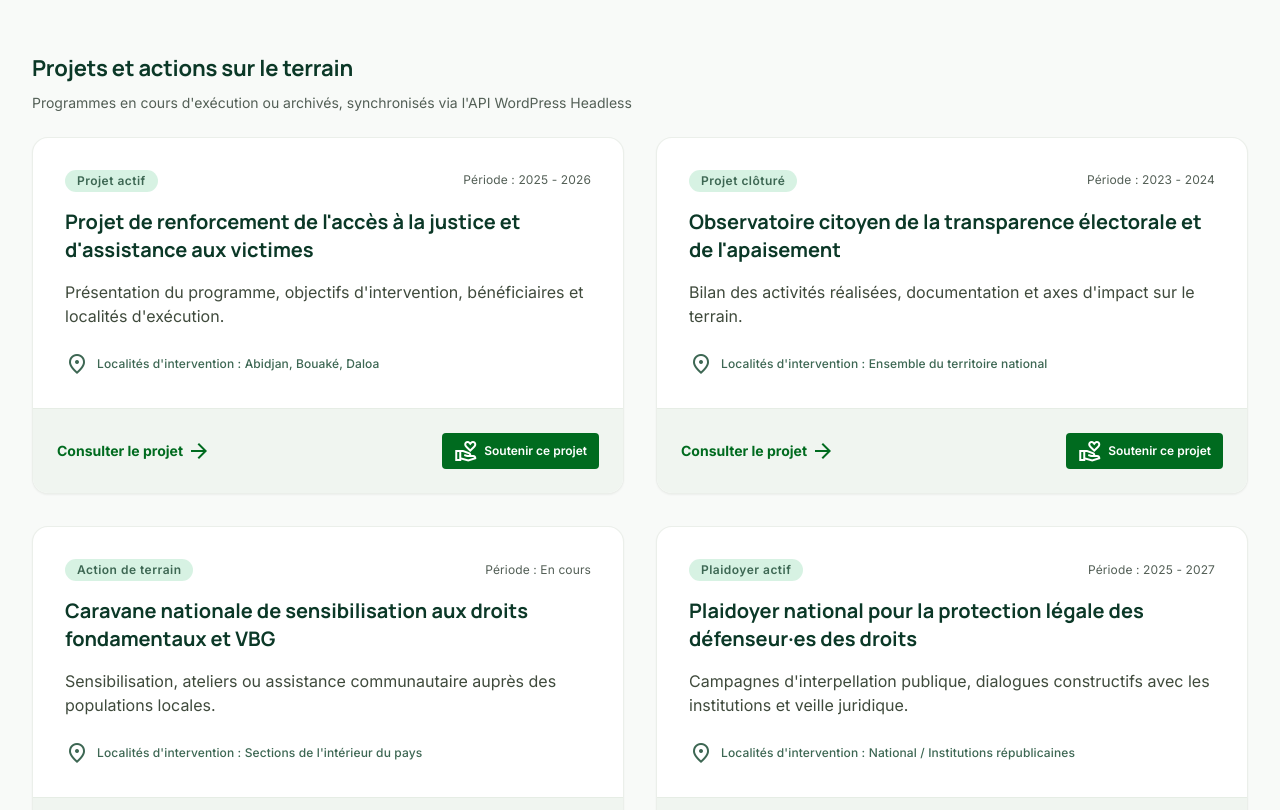
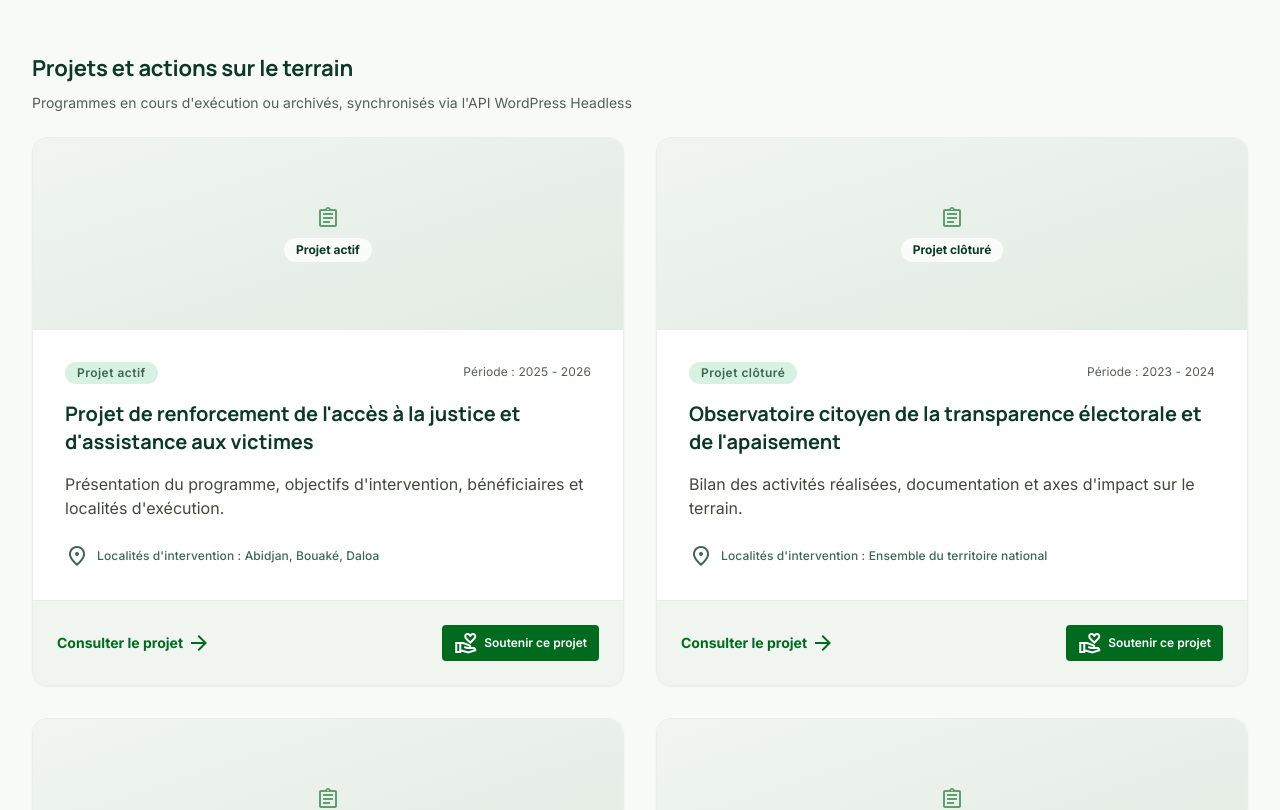
Before and after one commit to webdesigner-midh/midh, a Next.js app: page /nos-actions in a window 1280 px wide. Shown: the part 1960-2770 px from the top of the page. Built offline with nearby package versions, Linux system fonts and the light colour scheme; no server answers.

Commit message:
feat(ui): display project featured image on nos-actions page

```diff
--- a/src/app/nos-actions/page.tsx
+++ b/src/app/nos-actions/page.tsx
@@ -85,8 +85,32 @@ export default async function NosActionsPage() {
               <div
                 key={proj.id}
                 id={proj.slug}
-                className="bg-surface-container-lowest rounded-2xl overflow-hidden border border-outline-variant/30 flex flex-col justify-between shadow-sm hover:shadow-md transition-shadow"
+                className="bg-surface-container-lowest rounded-2xl overflow-hidden border border-outline-variant/30 flex flex-col justify-between shadow-sm hover:shadow-md transition-all group"
               >
+                <div>
+                  {/* Image mise en avant WordPress */}
+                  {proj.coverImage ? (
+                    <div className="relative h-56 sm:h-64 w-full overflow-hidden bg-surface-container">
+                      <img
+                        src={proj.coverImage}
+                        alt={proj.title}
+                        className="w-full h-full object-cover transition-transform duration-700 ease-out group-hover:scale-105"
+                      />
+                      <div className="absolute top-4 left-4">
+                        <span className="px-3 py-1 rounded-full bg-surface-container-lowest/90 backdrop-blur-md text-[#0B3827] font-label-md text-xs sm:text-label-md font-bold shadow-xs">
+                          {proj.statusLabel}
+                        </span>
+                      </div>
+                    </div>
+                  ) : (
+                    <div className="relative h-44 sm:h-48 w-full bg-gradient-to-br from-[#f0f5f0] to-[#e2ebe2] flex flex-col items-center justify-center p-6 text-center text-tertiary">
+                      <span className="material-symbols-outlined text-[40px] text-primary/60 mb-2">assignment</span>
+                      <span className="px-3 py-1 rounded-full bg-surface-container-lowest/80 text-[#0B3827] font-label-md text-xs font-bold">
+                        {proj.statusLabel}
+                      </span>
+                    </div>
+                  )}
+
                   <div className="p-6 sm:p-8 flex flex-col gap-4">
                     <div className="flex items-center justify-between flex-wrap gap-2">
                       <span className="px-3 py-1 rounded-full bg-secondary-container/60 text-secondary font-label-md text-label-md font-semibold">
@@ -99,13 +123,13 @@ export default async function NosActionsPage() {
                       )}
                     </div>
 
-                  <Link href={`/nos-actions/${proj.slug}`} className="group">
-                    <h3 className="font-headline-sm text-lg sm:text-xl text-[#0B3827] font-bold leading-snug group-hover:text-primary transition-colors">
+                    <Link href={`/nos-actions/${proj.slug}`} className="group/title">
+                      <h3 className="font-headline-sm text-lg sm:text-xl text-[#0B3827] font-bold leading-snug group-hover/title:text-primary transition-colors">
                         {proj.title}
                       </h3>
                     </Link>
 
-                  <p className="font-body-md text-sm sm:text-base text-on-surface-variant leading-relaxed">
+                    <p className="font-body-md text-sm sm:text-base text-on-surface-variant leading-relaxed line-clamp-3">
                       {proj.excerpt || 'Programme d\'action sur le terrain mené par les équipes du MIDH.'}
                     </p>
 
@@ -115,6 +139,7 @@ export default async function NosActionsPage() {
                         <span>Localités d&apos;intervention : {proj.location}</span>
                       </div>
                     )}
+                  </div>
                 </div>
 
                 <div className="p-5 sm:p-6 bg-surface-container-low border-t border-outline-variant/20 flex flex-wrap items-center justify-between gap-3">
```
Lines whose indentation alone changed are shown as unchanged.
